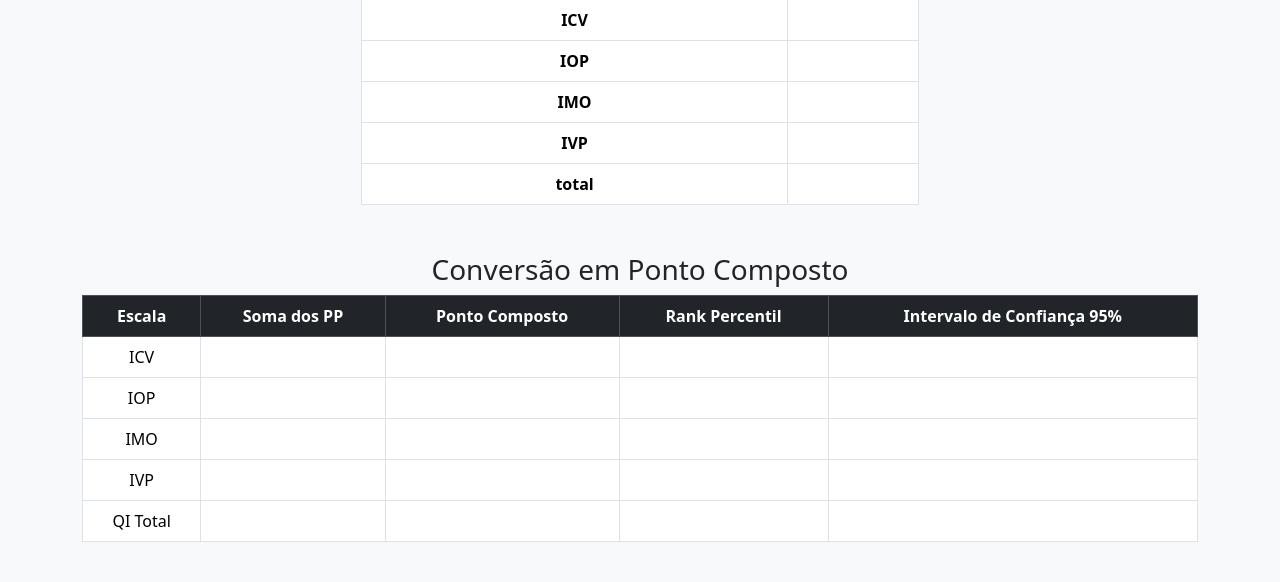
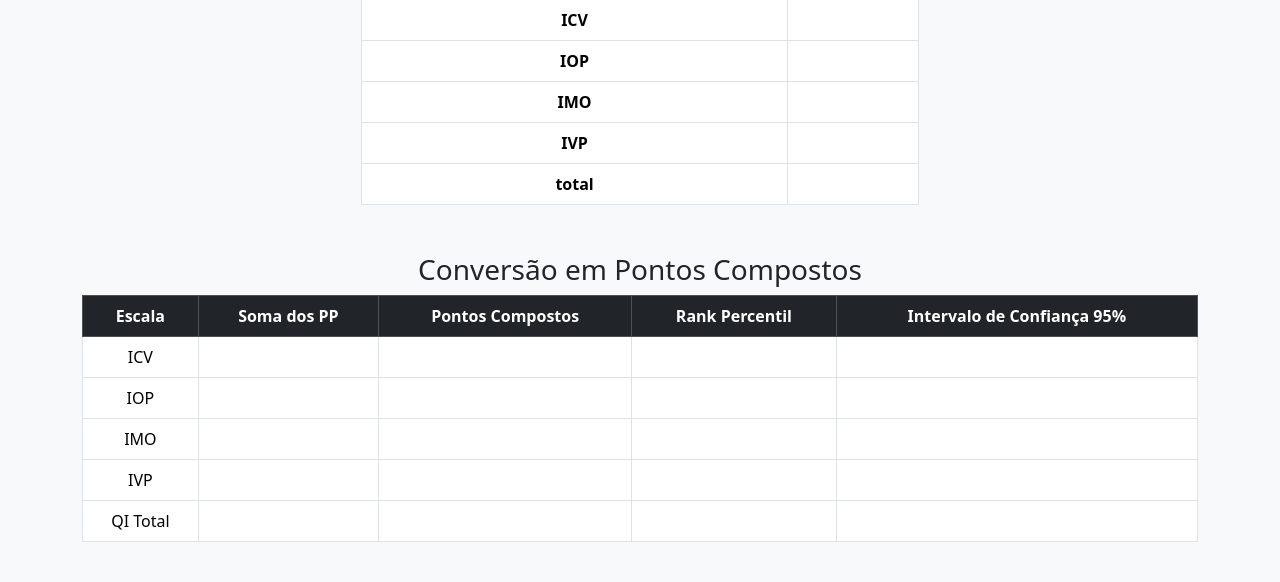
Before and after one commit to kadhajy/wiscalc, a Flask app: template flask-app/templates/resultado.html in a window 1280 px wide. Shown: the part 1179-1761 px from the top of the page. Run offline with Flask 3, Linux system fonts and the light colour scheme; the template is opened without the code that fills it, so the values that code supplies are empty.

Commit message:
Correção de erro de portugues

```diff
--- a/flask-app/templates/resultado.html
+++ b/flask-app/templates/resultado.html
@@ -68,13 +68,13 @@
     </tbody>
   </table>
 
-  <h3 class="text-center mt-5">Conversão em Ponto Composto</h3>
+  <h3 class="text-center mt-5">Conversão em Pontos Compostos</h3>
   <table class="table table-bordered table-hover w-100 text-center">
     <thead class="table-dark">
       <tr>
         <th>Escala</th>
         <th>Soma dos PP</th>
-        <th>Ponto Composto</th>
+        <th>Pontos Compostos</th>
         <th>Rank Percentil</th>
         <th>Intervalo de Confiança 95%</th>
       </tr>
--- a/flask-app/templates/resultado_old.html
+++ b/flask-app/templates/resultado_old.html
@@ -144,7 +144,7 @@
 	</tbody>
 </table>
 
-<h2 style="text-align:center">Conv. da Soma dos Pontos Ponderados em Ponto Composto</h2>
+<h2 style="text-align:center">Conv. da Soma dos Pontos Ponderados em Pontos Compostos</h2>
 
 
 <table align="center" border="1" cellpadding="1" cellspacing="1" style="width:500px">
@@ -152,7 +152,7 @@
 		<thead>
 			<th>Escala</th>
             <th>Soma dos PP</th>
-            <th>Ponto Composto</th>
+            <th>Pontos Compostos</th>
             <th>Rank Percentil</th>
             <th>Intervalo de Confian&ccedil;a 95%</th>
 		</thead>
--- a/static-app/index.html
+++ b/static-app/index.html
@@ -167,13 +167,13 @@
       </tbody>
     </table>
 
-    <h3 class="subsection-title text-center mt-5">Conversão em Ponto Composto</h3>
+    <h3 class="subsection-title text-center mt-5">Conversão em Pontos Compostos</h3>
     <table class="table table-bordered table-hover w-100 text-center">
       <thead class="table-dark">
         <tr>
           <th>Escala</th>
           <th>Soma dos PP</th>
-          <th>Ponto Composto</th>
+          <th>Pontos Compostos</th>
           <th>Rank Percentil</th>
           <th>Intervalo de Confiança 95%</th>
         </tr>
--- a/static-app/script.js
+++ b/static-app/script.js
@@ -410,13 +410,13 @@ function montaHtmlRelatorio(pp, dados) {
   <h2>Soma dos Pontos Ponderados</h2>
   <table><tbody>${linhasSomas}</tbody></table>
 
-  <h2>Conversão em Ponto Composto</h2>
+  <h2>Conversão em Pontos Compostos</h2>
   <table>
     <thead>
       <tr>
         <th>Escala</th>
         <th>Soma dos PP</th>
-        <th>Ponto Composto</th>
+        <th>Pontos Compostos</th>
         <th>Rank Percentil</th>
         <th>Intervalo de Confiança 95%</th>
       </tr>
```
